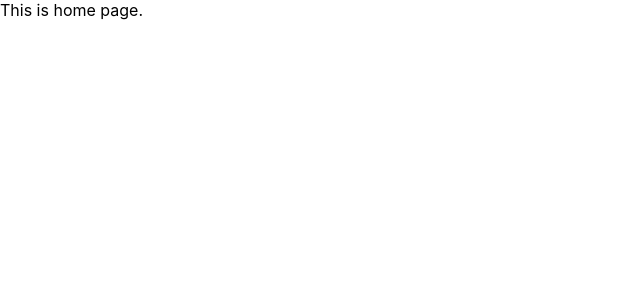
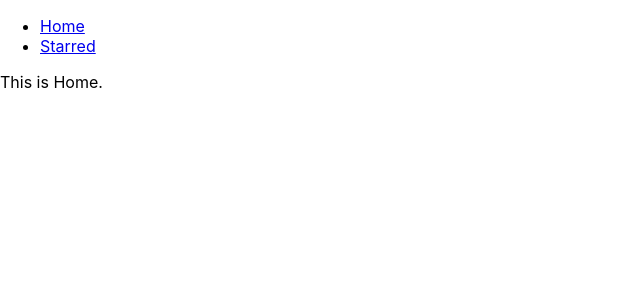
Before and after one commit to kritikas726/box-office, a React (Create React App) app: page / in a window 1280 px wide. Shown: the top 300 px of the page, without its empty margins (0-640 px from the left). Built offline with nearby package versions, Linux system fonts and the light colour scheme.

Commit message:
added navbar and created components

```diff
--- a/src/App.js
+++ b/src/App.js
@@ -1,17 +1,23 @@
 import React from 'react';
 import { Switch, Route } from 'react-router-dom';
+import Navs from './Components/Navs';
+import Home from './Pages.js/Home';
+import Starred from './Pages.js/Starred';
 
 function App() {
   return (
+    <div>
+      <Navs />
       <Switch>
         <Route path="/" exact>
-        This is home page.
+          <Home />
         </Route>
         <Route path="/starred" exact>
-        This is starred page.
+          <Starred />
         </Route>
         <Route>This is 404 page.</Route>
       </Switch>
+    </div>
   );
 }
 
--- /dev/null
+++ b/src/Components/Navs.js
@@ -0,0 +1,28 @@
+import React from 'react';
+import { Link } from 'react-router-dom';
+
+const Navs = () => {
+  const LINKS = [
+    {
+      to: '/',
+      text: 'Home',
+    },
+    {
+      to: '/starred',
+      text: 'Starred',
+    },
+  ];
+  return (
+    <div>
+      <ul>
+        {LINKS.map(item => (
+          <li key={item.to}>
+            <Link to={item.to}>{item.text}</Link>
+          </li>
+        ))}
+      </ul>
+    </div>
+  );
+};
+
+export default Navs;
--- /dev/null
+++ b/src/Pages.js/Home.js
@@ -0,0 +1,7 @@
+import React from 'react';
+
+const Home = () => {
+  return <div>This is Home.</div>;
+};
+
+export default Home;
--- /dev/null
+++ b/src/Pages.js/Starred.js
@@ -0,0 +1,7 @@
+import React from 'react';
+
+const Starred = () => {
+  return <div>This is Starred.</div>;
+};
+
+export default Starred;
```
Lines whose indentation alone changed are shown as unchanged.
